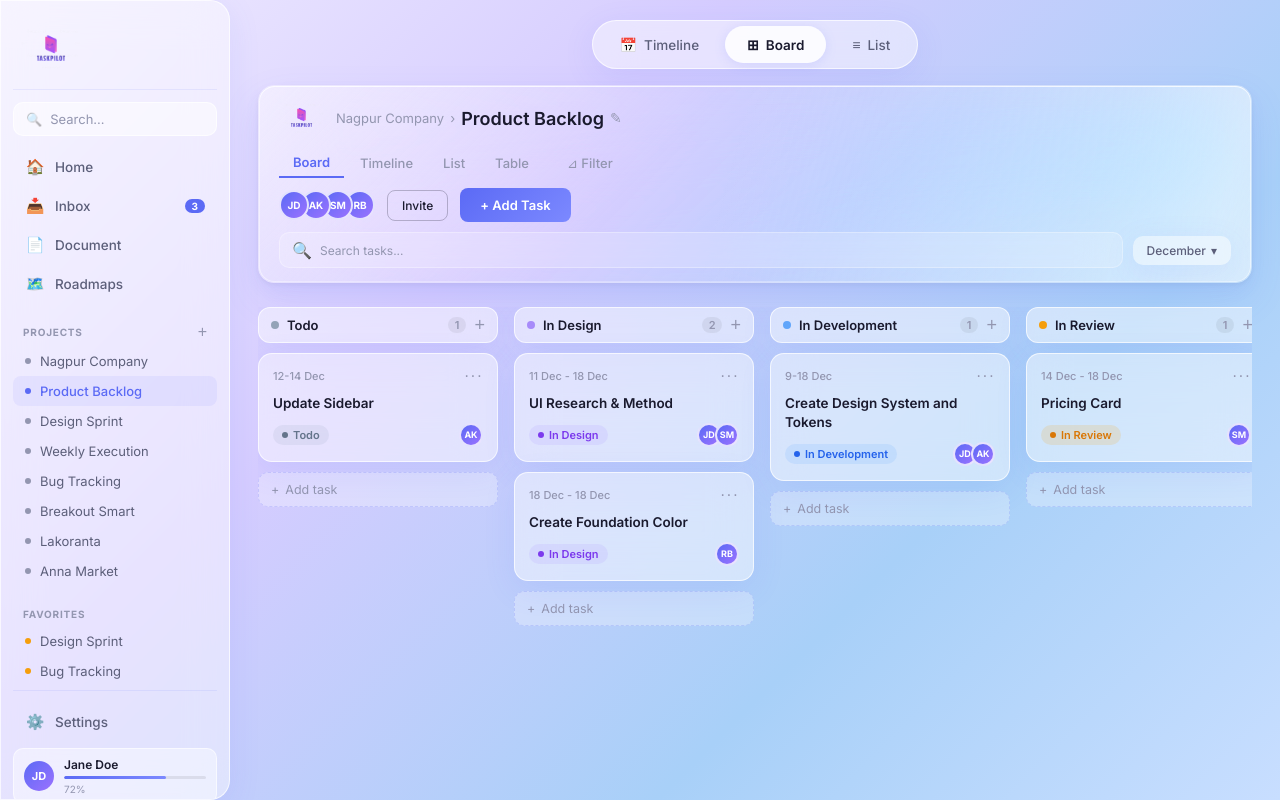
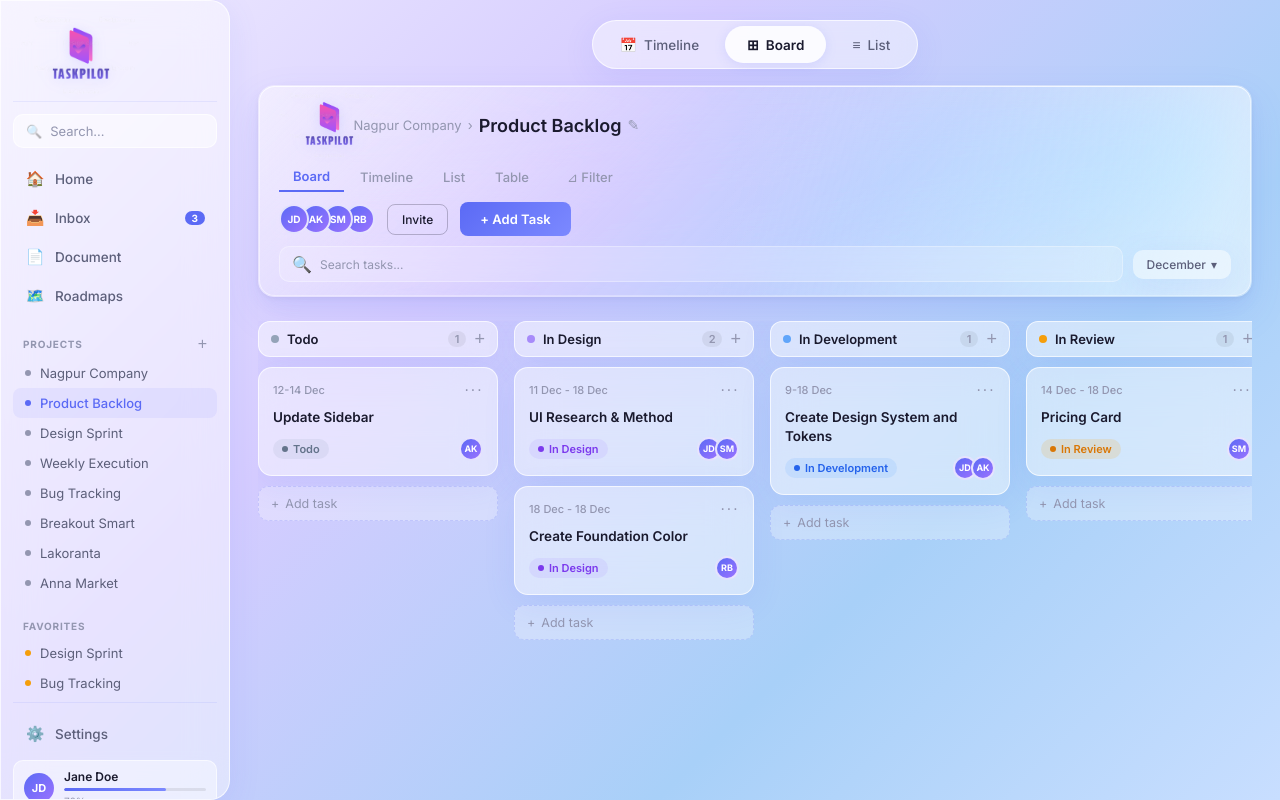
Before and after one commit to Moeez34/Taskpilot, a React (Vite) app: page /app in a window 1280 px wide. Built offline with nearby package versions, Linux system fonts and the light colour scheme.

Commit message:
style: adjust logo sizing and dashboard topbar glassmorphism

```diff
--- a/src/styles/dashboard.css
+++ b/src/styles/dashboard.css
@@ -155,8 +155,11 @@
 }
 
 .topbar-logo-img {
-    height: 36px;
+    height: 50px;
+    transform: scale(1.6);
+    transform-origin: center left;
     object-fit: contain;
+    filter: drop-shadow(0 1px 4px rgba(91, 106, 245, 0.15));
 }
 
 .topbar-breadcrumb {
--- a/src/styles/sidebar.css
+++ b/src/styles/sidebar.css
@@ -27,8 +27,11 @@
 }
 
 .sidebar-logo-img {
-    height: 48px;
+    height: 60px;
+    transform: scale(1.6);
+    transform-origin: center left;
     object-fit: contain;
+    filter: drop-shadow(0 1px 4px rgba(91, 106, 245, 0.15));
 }
 
 /* ── Search ── */
```
